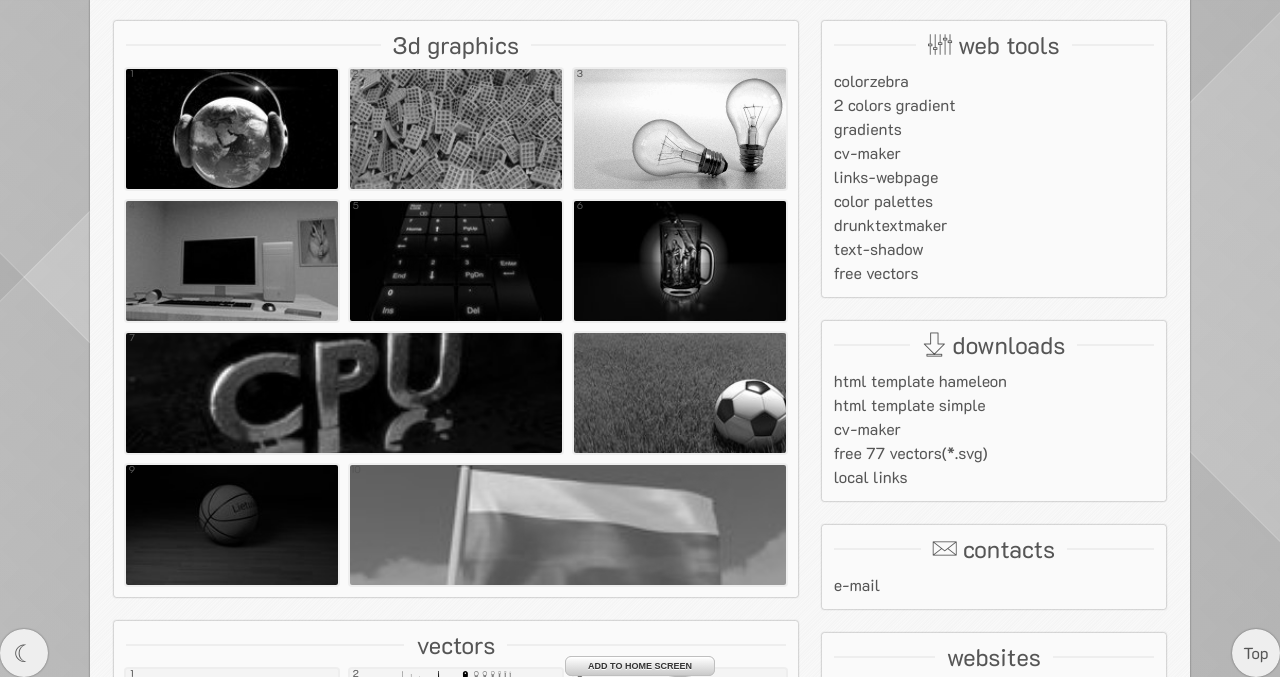
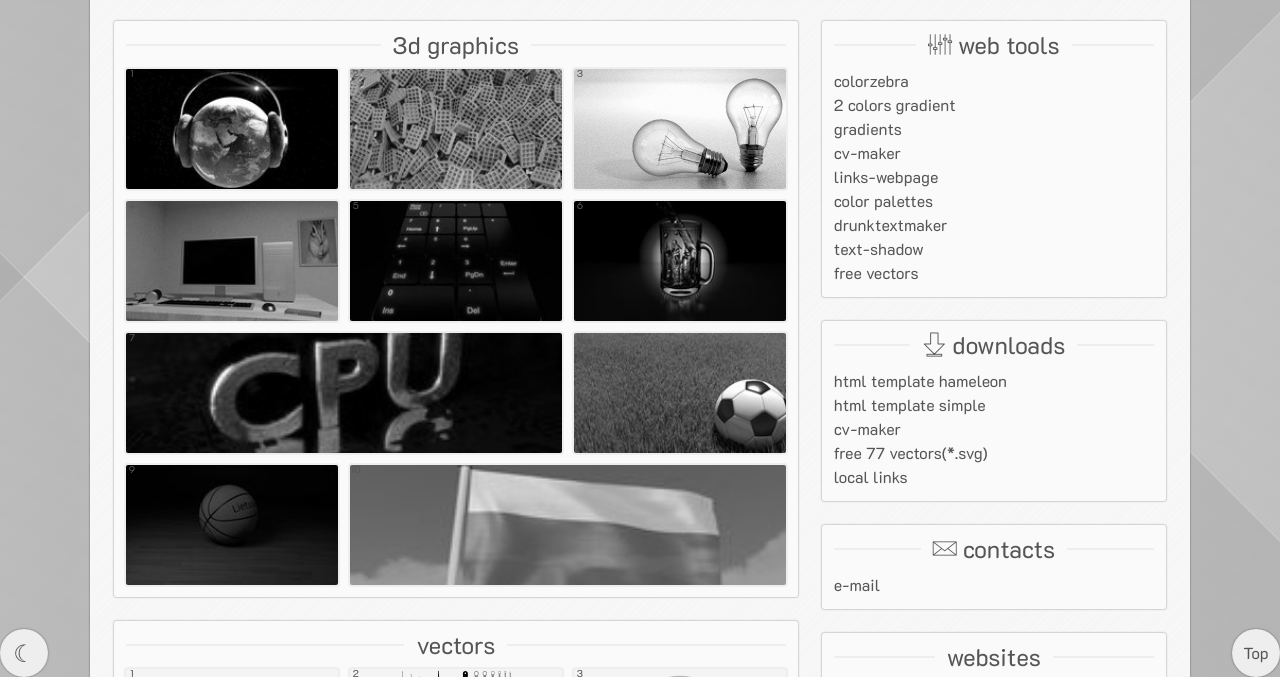
Before and after one commit to KostasSliazas/landing.github.io, a plain HTML site: page index.html in a window 1280 px wide. Shown: the part 123-800 px from the top of the page. Drawn offline with Linux system fonts and the light colour scheme; files whose address does not match are found by name.

Commit message:
Add files via upload

```diff
--- a/index.html
+++ b/index.html
@@ -192,7 +192,7 @@
                   alt="Hey.lt - Nemokamas lankytojų skaitliukas"></a>
             </p>
           </div>
-        </div><button id="add-button" class="btnsd">Add to home screen</button>
+        </div>
       </div>
     </div>
   </div>
```
